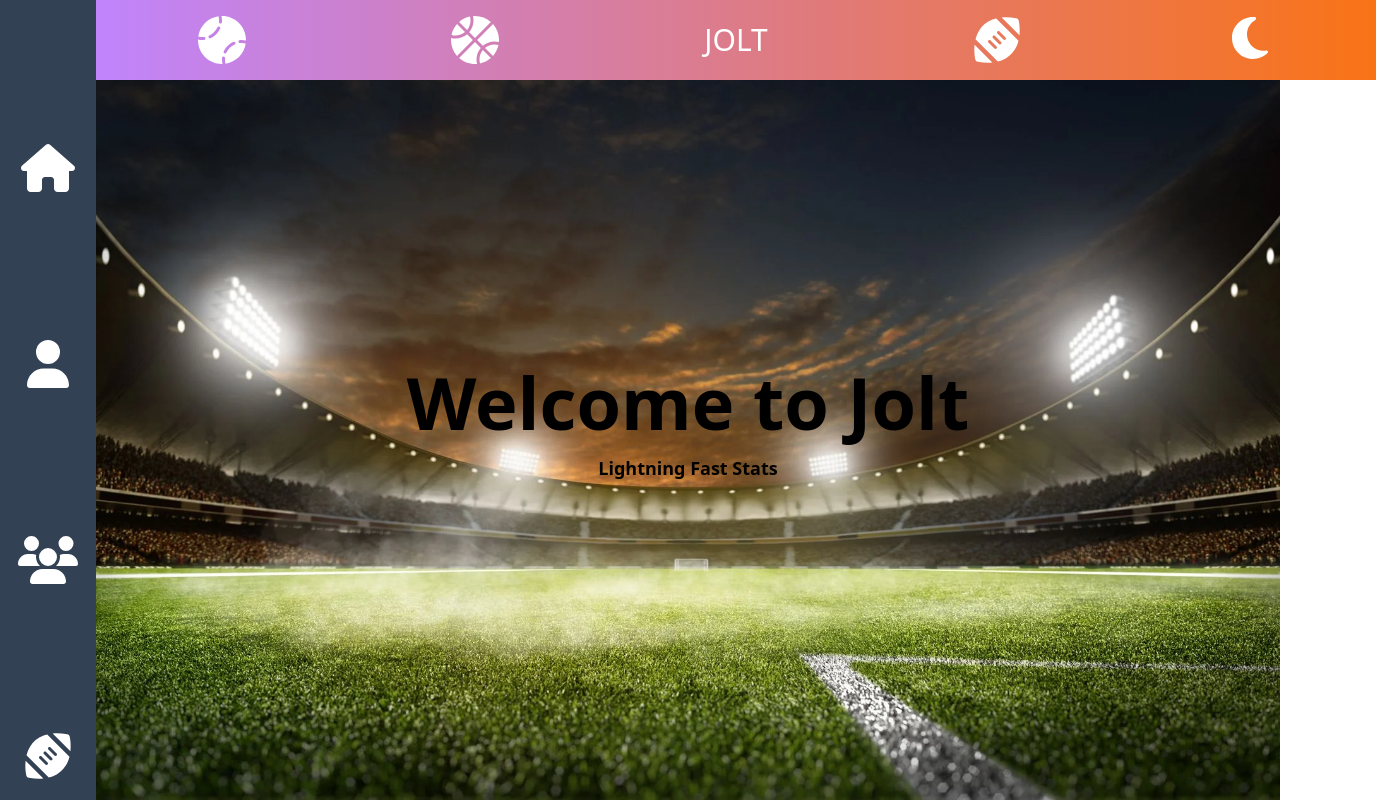
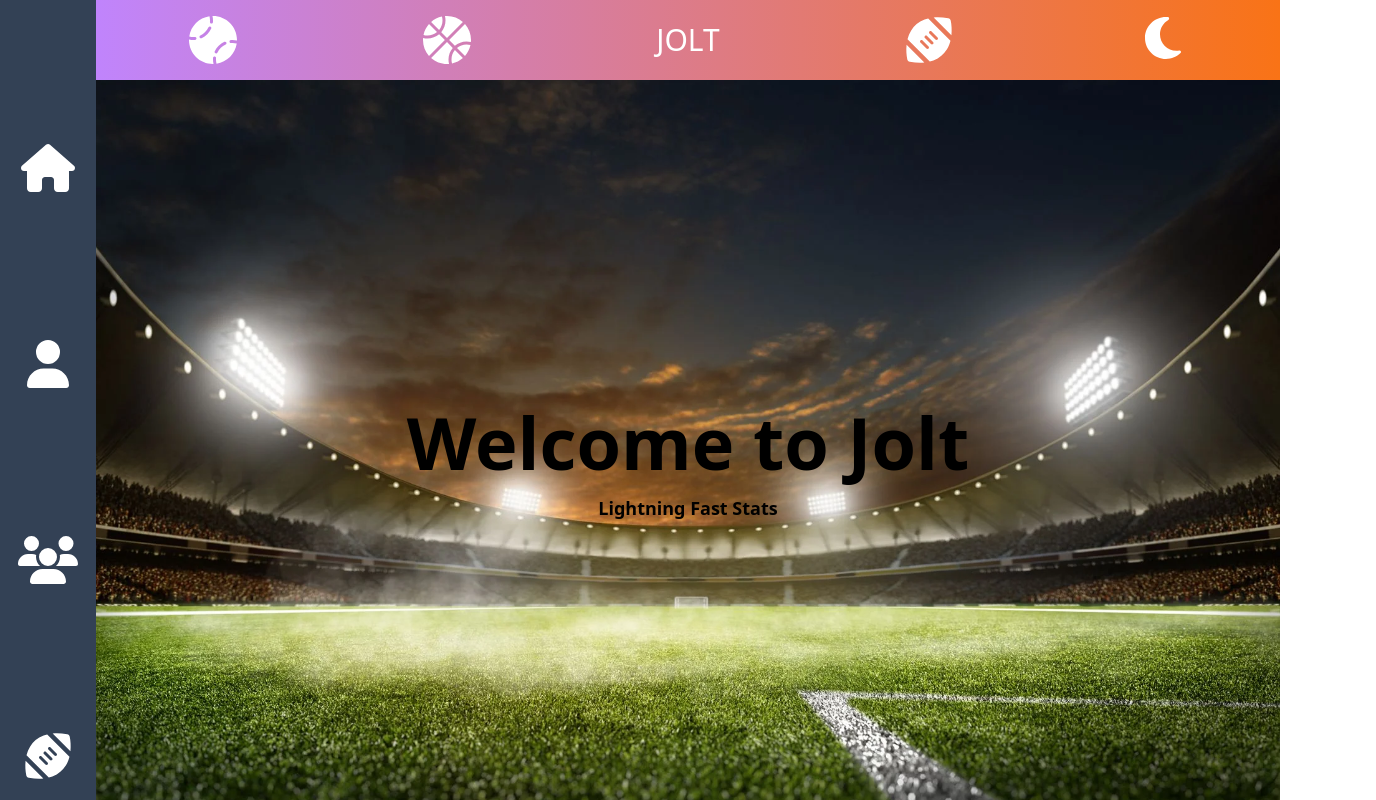
Before and after one commit to BakedPotato101/Jolt, a Next.js app: page / in a window 1280 px wide. Shown: the whole page, 1376 px wide, since content can reach past the window. Built offline with nearby package versions, Linux system fonts and the light colour scheme.

Commit message:
fixed alignment of pages

```diff
--- a/src/app/components/Header.jsx
+++ b/src/app/components/Header.jsx
@@ -1,9 +1,14 @@
 import { FontAwesomeIcon } from "@fortawesome/react-fontawesome";
-import { faBaseball, faBasketball, faFootball } from "@fortawesome/free-solid-svg-icons";
+import {
+  faBaseball,
+  faBasketball,
+  faFootball,
+} from "@fortawesome/free-solid-svg-icons";
 import ToggleDarkMode from "./ToggleDarkMode";
 export default function Header() {
   return (
-    <div className="bg-gradient-to-r from-purple-400 to-orange-500 text-white text-center absolute h-20 w-full flex justify-around items-center">
+    <div className="bg-gradient-to-r from-purple-400 to-orange-500 text-white h-20 w-full flex justify-around items-center flex-shrink-0">
+      {" "}
       <FontAwesomeIcon className="size-12" icon={faBaseball} />
       <FontAwesomeIcon className="size-12" icon={faBasketball} />
       <p className="text-3xl">JOLT</p>
--- a/src/app/layout.jsx
+++ b/src/app/layout.jsx
@@ -4,16 +4,19 @@ import "./globals.css";
 
 export default function RootLayout({ children }) {
   return (
-    <html className="dark">
+    <html>
       <head>
         <title>Jolt App</title>
       </head>
       <body>
-        <div className="flex bg-white dark:bg-black ">
+        <div className="flex bg-white dark:bg-black min-h-screen">
           <Sidebar />
-          <div className="flex-1 md:flex h-screen relative pl-24">
+          <div
+            className="flex flex-col flex-grow"
+            style={{ marginLeft: "6rem" }}
+          >
             <Header />
-            <div className="w-full">{children}</div>
+            <div className="overflow-auto flex-grow">{children}</div>
           </div>
         </div>
       </body>
```
